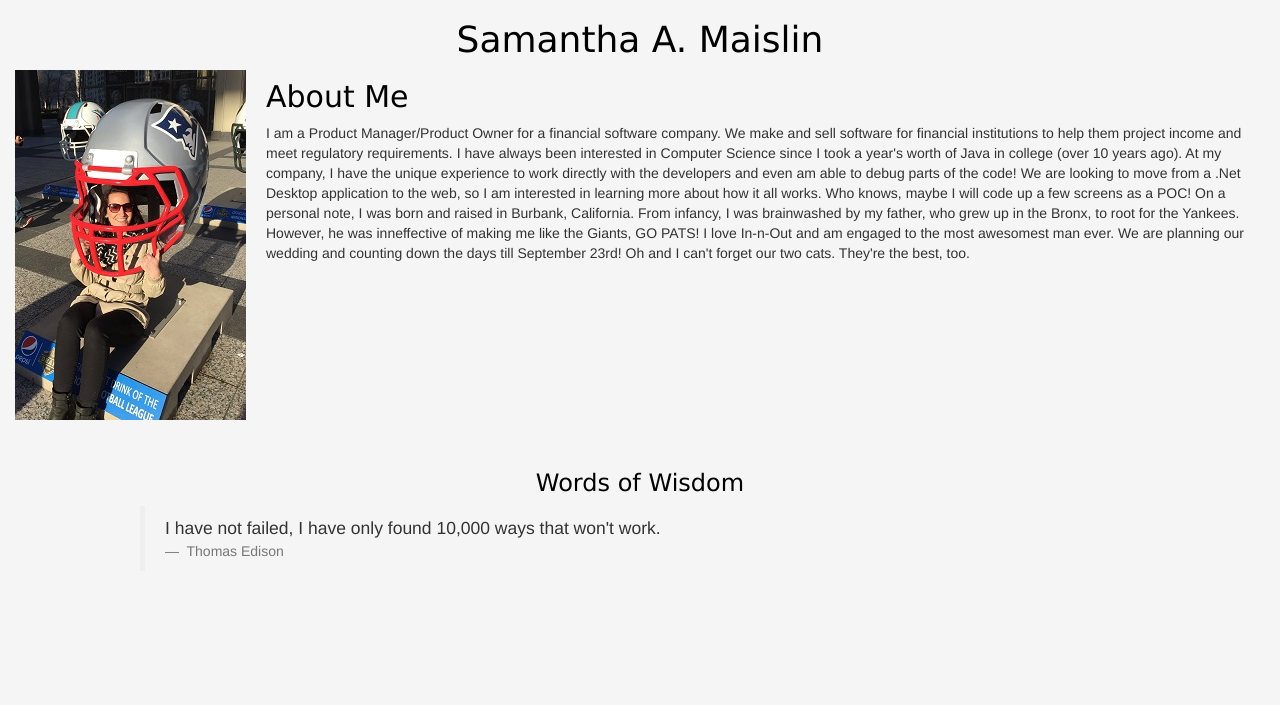
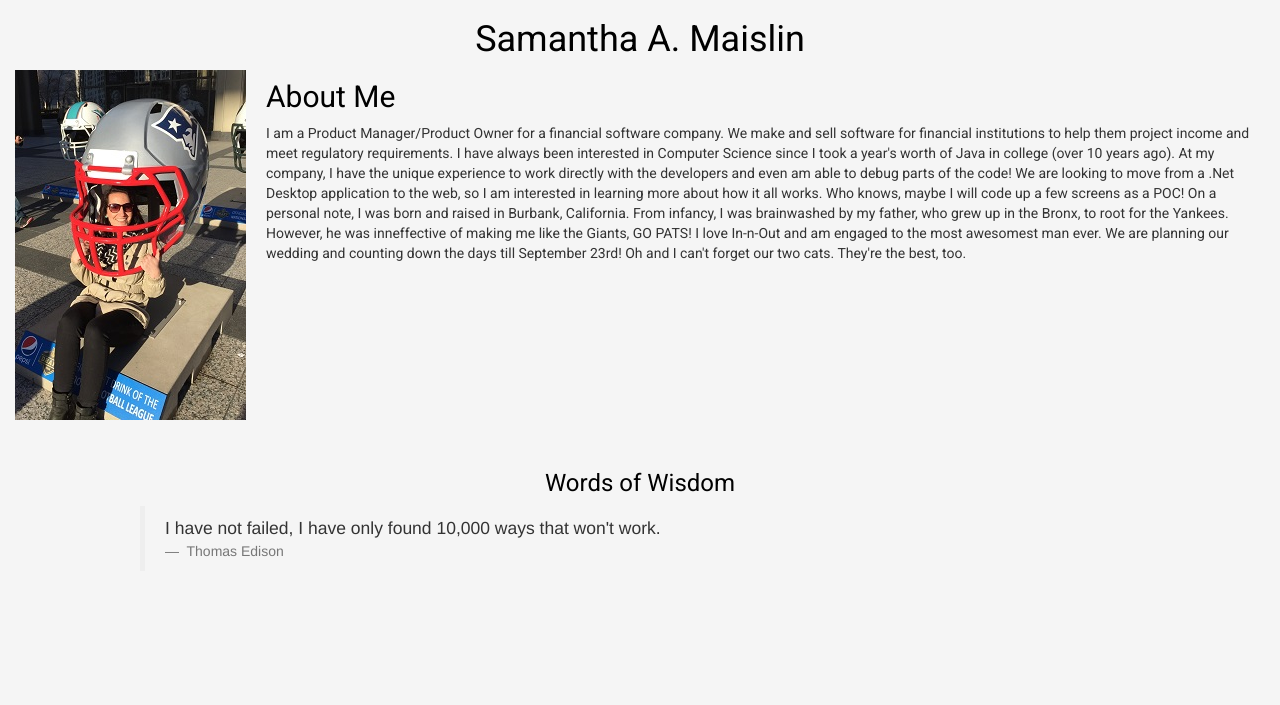
Before and after one commit to smaislin186/a1, a PHP site: page / in a window 1280 px wide. Shown: the top 705 px of the page. Run offline with PHP 8.4, Linux system fonts and the light colour scheme; some libraries are stand-ins or nearby versions.

Commit message:
Added google fonts

```diff
--- a/index.php
+++ b/index.php
@@ -8,6 +8,8 @@
 
     <!-- JQuery -->
     <script src="https://ajax.googleapis.com/ajax/libs/jquery/1.11.0/jquery.min.js"></script>
+
+    <link href="https://fonts.googleapis.com/css?family=Roboto" rel="stylesheet">
 
     <!-- Local style sheet -->
     <link rel="stylesheet" href="/static/style.css"/>
@@ -22,9 +24,8 @@
 
         <p>
             <img src="/images/Pats.jpg" alt="Samantha Maislin picture" class="leftalign">
-
             <h2>About Me</h2>
-                I am a Product Manager/Product Owner for a financial software company. We make and sell software for
+             <div class="text">I am a Product Manager/Product Owner for a financial software company. We make and sell software for
                 financial institutions to help them project income and meet regulatory requirements. I have always been interested in Computer
                 Science since I took a year's worth of Java in college (over 10 years ago). At my company, I have the unique experience to work directly
                 with the developers and even am able to debug parts of the code! We are looking to move from a .Net Desktop application to
@@ -33,10 +34,10 @@
                 my father, who grew up in the Bronx, to root for the Yankees. However, he was inneffective of making me like the Giants, GO PATS!
                 I love In-n-Out and am engaged to the most awesomest man ever. We are planning our wedding and counting down the days till September
                 23rd! Oh and I can't forget our two cats.  They're the best, too.
+            </div>
         <p>
         <p>
             <h3>Words of Wisdom</h3>
-
             <div class="quotes">
                 <blockquote>
                     <?php
--- a/static/style.css
+++ b/static/style.css
@@ -6,19 +6,19 @@ h1, p{
     color:black;
     justify-content: center;
     text-align: center;
-    font-family: Verdana, Geneva, Tahoma, sans-serif;
+    font-family: 'Roboto', sans-serif;
 }
 
 h2{
     color:black;
     text-align: left;
-    font-family: Verdana, Geneva, Tahoma, sans-serif;
+    font-family: 'Roboto', sans-serif;
 }
 
 h3{
     color:black;
     text-align: center;
-    font-family: Verdana, Geneva, Tahoma, sans-serif;
+    font-family: 'Roboto', sans-serif;
 }
 
 .leftalign {
@@ -29,6 +29,10 @@ h3{
 p{
     clear:left;
 }
+
+.text{
+    font-family: 'Roboto', sans-serif;
+}
 .quotes{
     margin: 0 0 10% 10%;
 }
```
Also changed, not shown: static/test.css (added).
